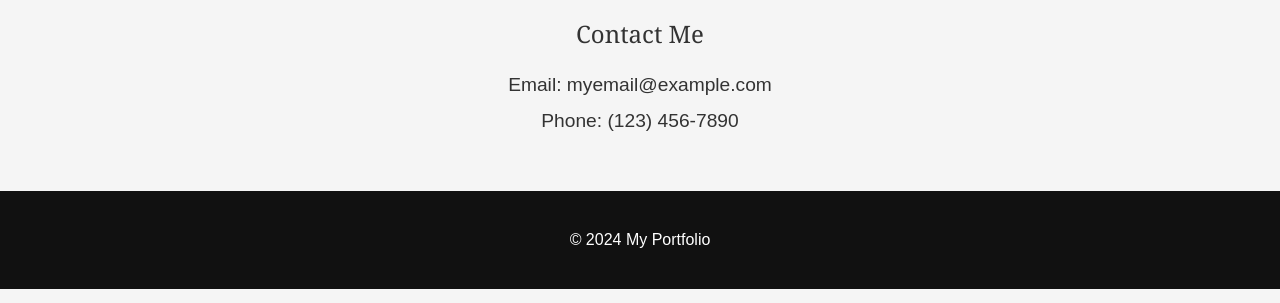
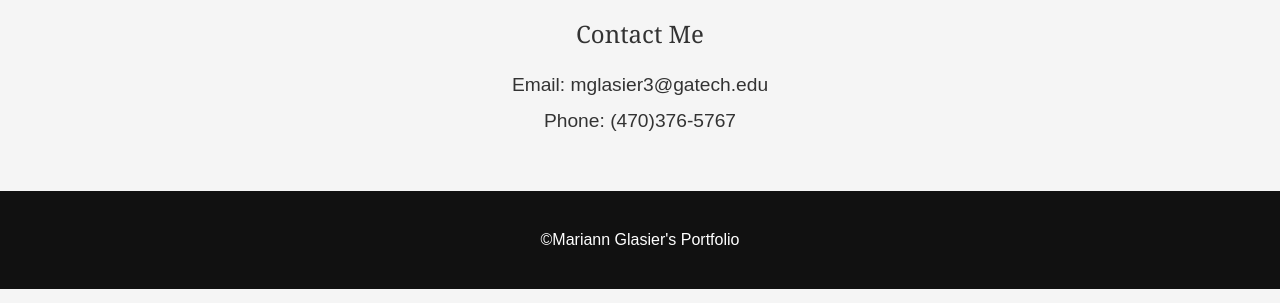
Before and after one commit to mariannglasier/mariann-portfolio, a plain HTML site: page about.html in a window 1280 px wide. Shown: the part 383-686 px from the top of the page. Drawn offline with Linux system fonts and the light colour scheme.

Commit message:
Update about.html

```diff
--- a/about.html
+++ b/about.html
@@ -29,14 +29,14 @@
     <section class="contact">
         <div class="container">
             <h2>Contact Me</h2>
-            <p>Email: myemail@example.com</p>
-            <p>Phone: (123) 456-7890</p>
+            <p>Email: mglasier3@gatech.edu</p>
+            <p>Phone: (470)376-5767</p>
         </div>
     </section>
 
     <footer>
         <div class="container">
-            <p>&copy; 2024 My Portfolio</p>
+            <p>&copy;Mariann Glasier's Portfolio</p>
         </div>
     </footer>
 </body>
```
